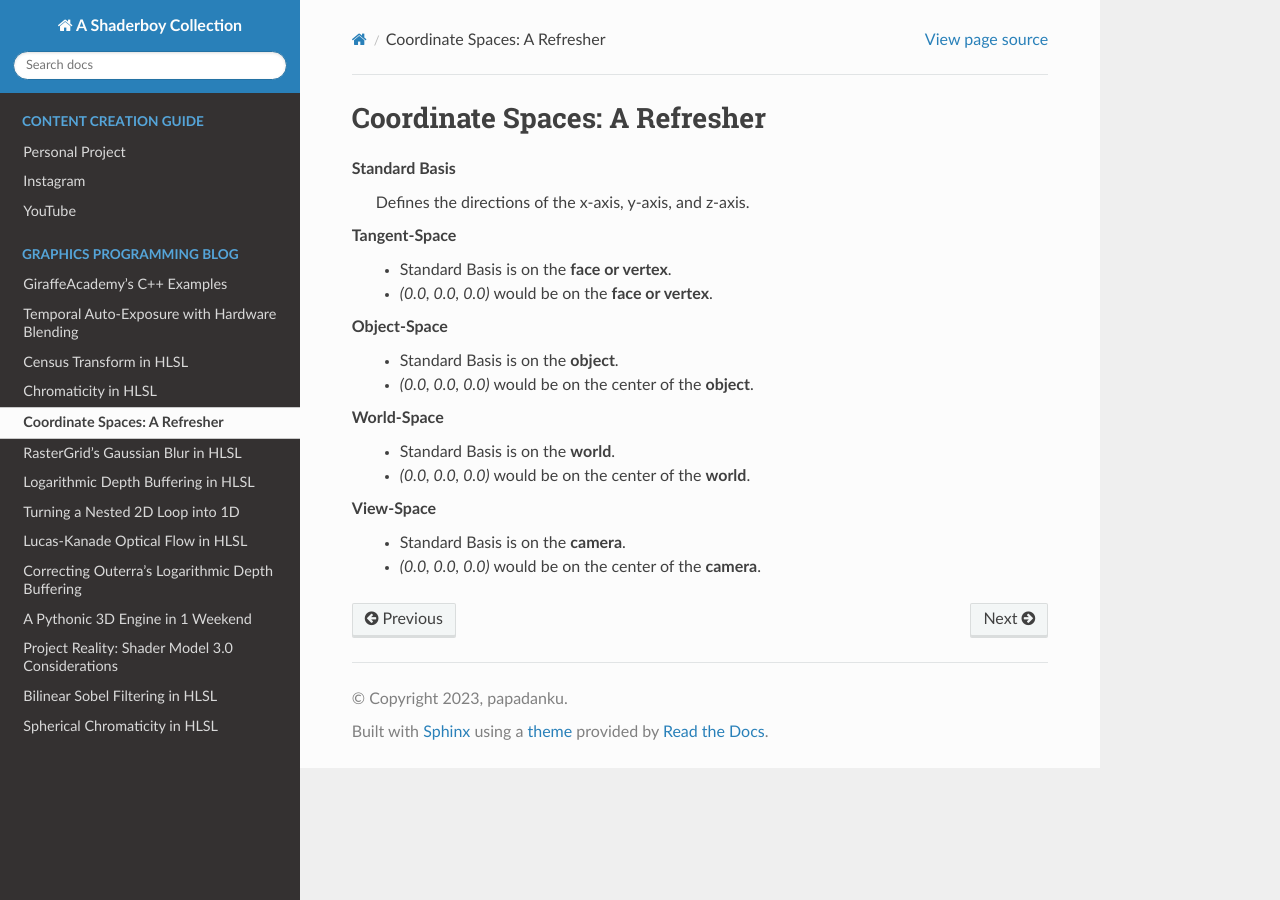
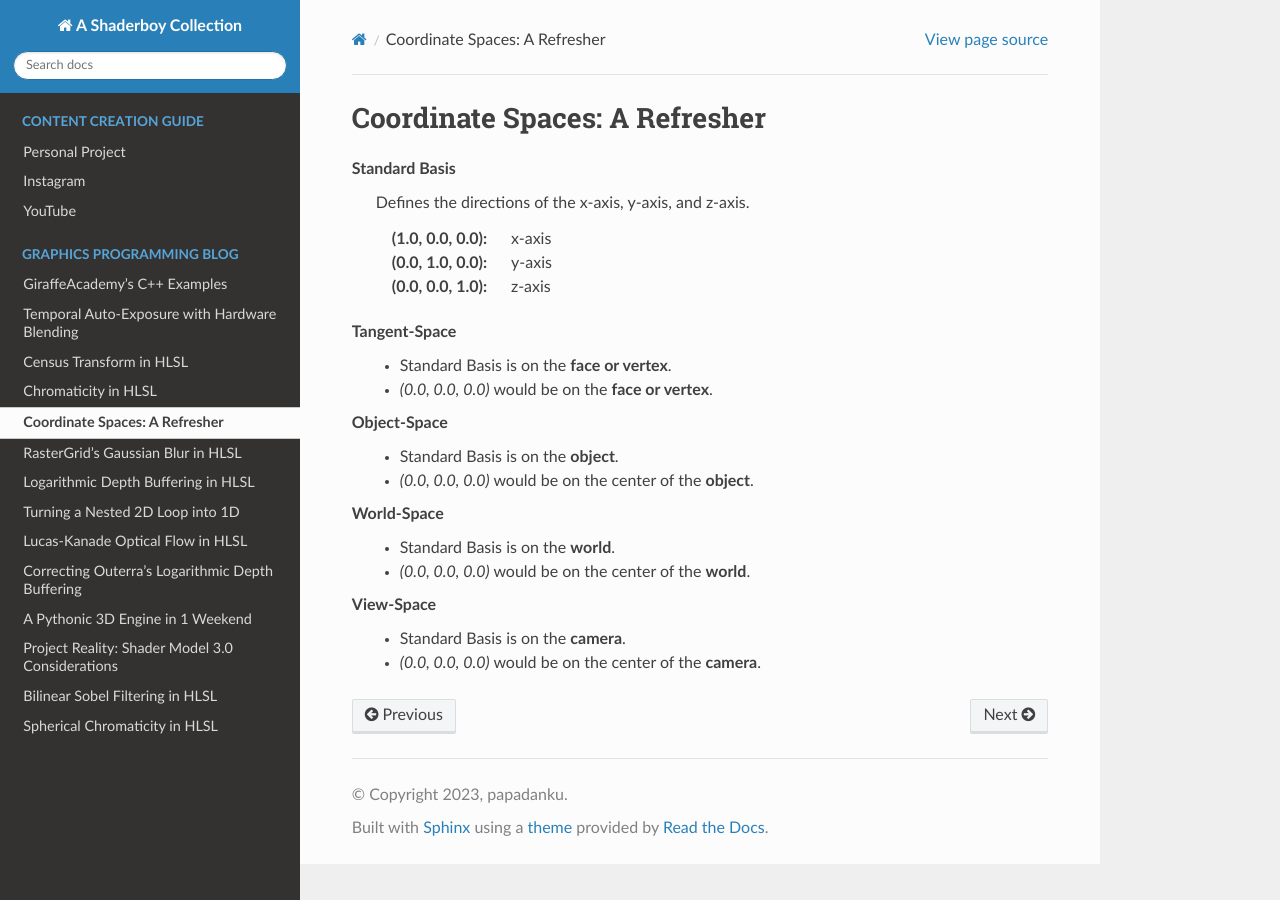
Before and after one commit to papadanku/papadanku.github.io, a Sphinx documentation site: the page built from docs/source/blog/coordinatespaces.rst, in a window 1280 px wide. Built offline with Sphinx 7.4.7 and the Read the Docs theme 2.0.0, drawn with Linux system fonts in a browser that asks for light colours.

Commit message:
Add coordinatespaces.rst

```diff
--- a/docs/source/blog/coordinatespaces.rst
+++ b/docs/source/blog/coordinatespaces.rst
@@ -6,6 +6,10 @@ Coordinate Spaces: A Refresher
 
     Standard Basis
         Defines the directions of the x-axis, y-axis, and z-axis.
+
+        :(1.0, 0.0, 0.0): x-axis
+        :(0.0, 1.0, 0.0): y-axis
+        :(0.0, 0.0, 1.0): z-axis
 
     Tangent-Space
         - Standard Basis is on the **face or vertex**.
```
